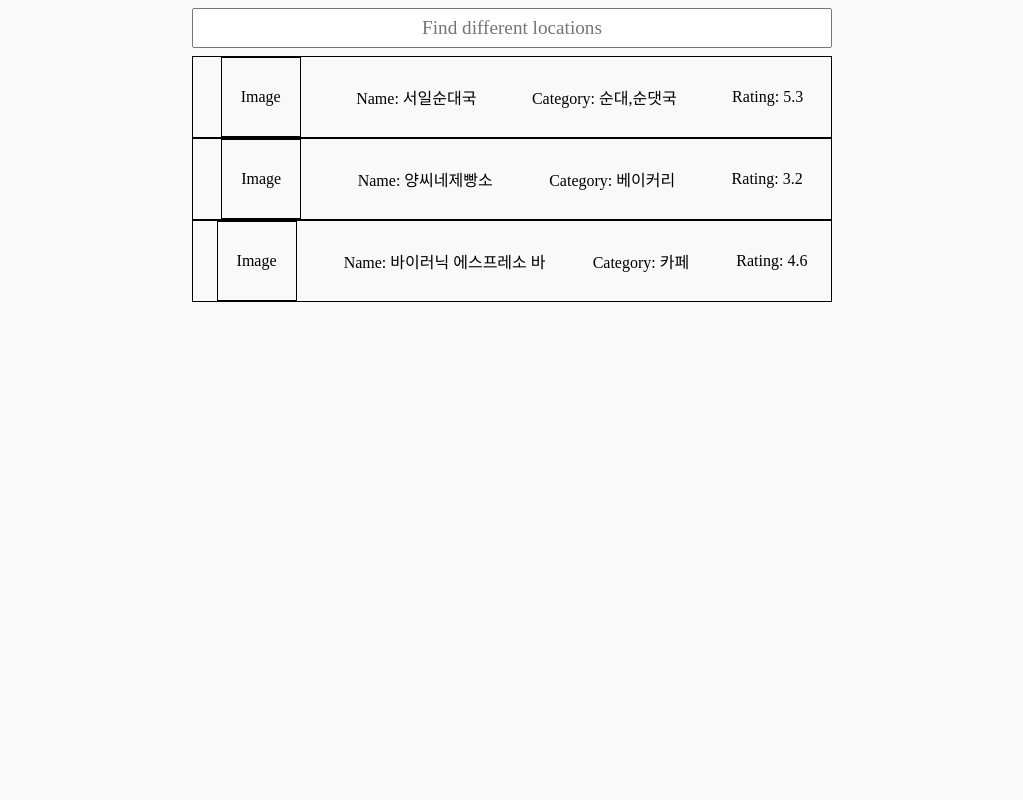
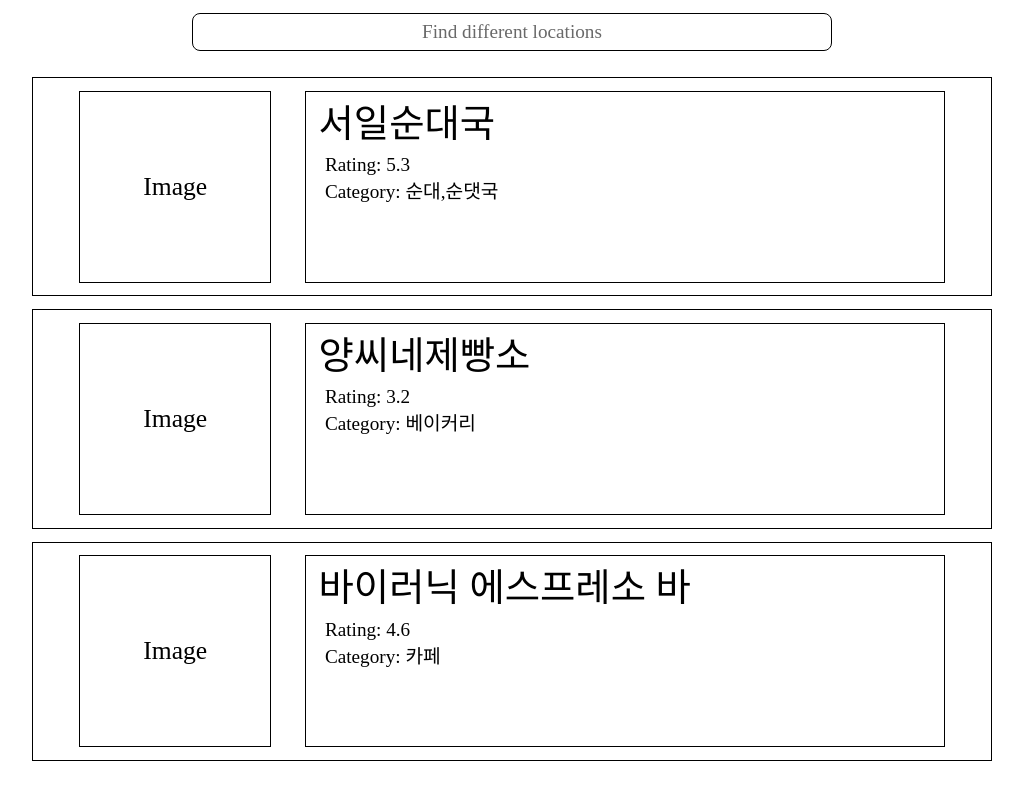
Before and after one commit to oolong-tea-is-bad/matjip-site, a React (Create React App) app: page /List in a window 1280 px wide. Shown: the whole page, without its empty margins (128-1151 px from the left). Built offline with nearby package versions, Linux system fonts and the light colour scheme; a web font is replaced by a local one.

Commit message:
bug fixes

```diff
--- a/src/css/List.module.css
+++ b/src/css/List.module.css
@@ -1,46 +1,88 @@
-/* To ensure that ListsDiv and Input have the same width. DELETE IT LATER */
 * {
+    /* To ensure that ListsDiv and Input have the same width. DELETE IT LATER */
     box-sizing: border-box;
+    /* background-color: rgb(249, 249, 249); */
+}
+/* I think the default p margin-block has 1em, which made a big margin space that I don't want */
+p {
+    margin: 0;
 }
 
 .Background {
-    background-color: rgb(249, 249, 249);
     display: flex;
     align-items: center;
     flex-direction: column;
-    height: 100vh;
 }
 
-.Box {
-    border: solid 1px;
-}
+
 
 .InputDiv {
-    padding: 1vh;
+    padding: 1vw;
 }
 
 .Input {
     width: 50vw;
-    height: 5vh;
+    height: 3vw;
     font-size: 1.5vw;
+    border: 1.5px;
+    border-radius: 8px;
+    /* border-color: rgb(250, 141, 121); */
+    border-style: solid;
+}
+
+.Input::placeholder {
+    color: rgb(105, 105, 105);
+    transition: 0.2s ease;
+}
+
+.Input:focus {
+    outline: none;
+}
+
+.Input:focus::placeholder {
+    color: transparent;
 }
 
 .Lists {
     display: flex;
     flex-direction: row;
-    justify-content: space-around;
     align-items: center;
+    margin-block: 1vw;
+    border: solid 1px;
+    padding: 1vw;
+    justify-content: space-evenly;
 }
 
 .ImageDiv {
     border: solid 1px;
-    width: 10vh;
+    width: 15vw;
     aspect-ratio: 1;
     display: flex;
     align-items: center;
     justify-content: center;
+    font-size: 2vw;
+}
+
+.WordDiv {
+    width: 50vw;
+    height: 15vw;
+    border: solid 1px
+}
+
+.NameDiv {
+    /* border: solid 1px; */
+    font-size: 3vw;
+    margin-inline: .5vw;
+    padding-inline: .5vw;
+}
+
+.RatingDiv {
+    /* border: solid 1px; */
+    font-size: 1.5vw;
+    margin-inline: 1vw;
+    padding: .5vw;
 }
 
 .ListsDiv {
-    width: 50vw;
+    width: 75vw;
 }
--- a/src/screens/List.js
+++ b/src/screens/List.js
@@ -29,14 +29,20 @@ export default function List() {
     }
 
     const listRestaurants = restaurants.map(restaurant =>
-        <div className={`${styles.Box} ${styles.Lists}`}>
+        <div className={` ${styles.Lists}`}>
             <div className={`${styles.ImageDiv}`}>
                 <p>Image</p>
             </div>
 
-            <p>Name: {restaurant.name}</p>
-            <p>Category: {restaurant.category}</p>
-            <p>Rating: {restaurant.rating}</p>
+            <div className={styles.WordDiv}>
+                <div className={styles.NameDiv}>
+                    <p>{restaurant.name}</p>
+                </div>
+                <div className={styles.RatingDiv}>
+                    <p>Rating: {restaurant.rating}</p>
+                    <p>Category: {restaurant.category}</p>
+                </div>
+            </div>
         </div>
     )
 
```
